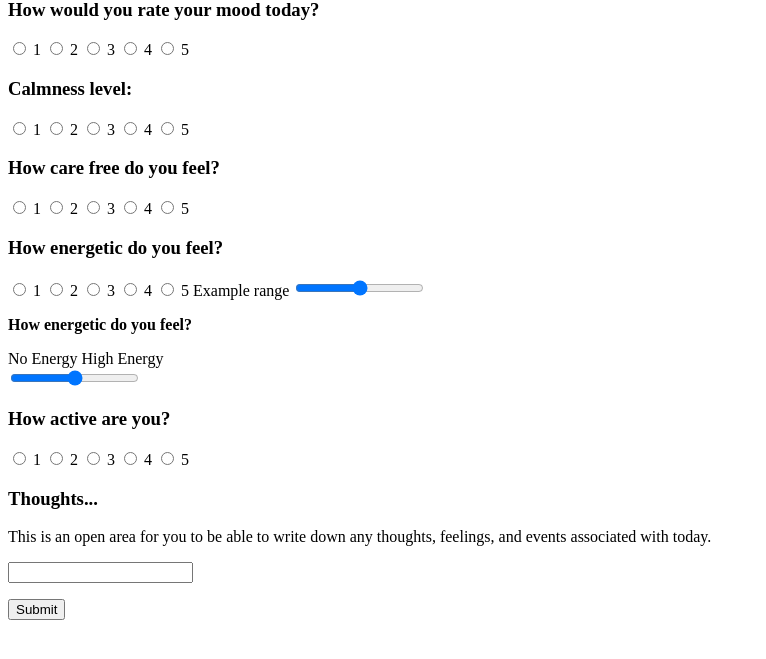
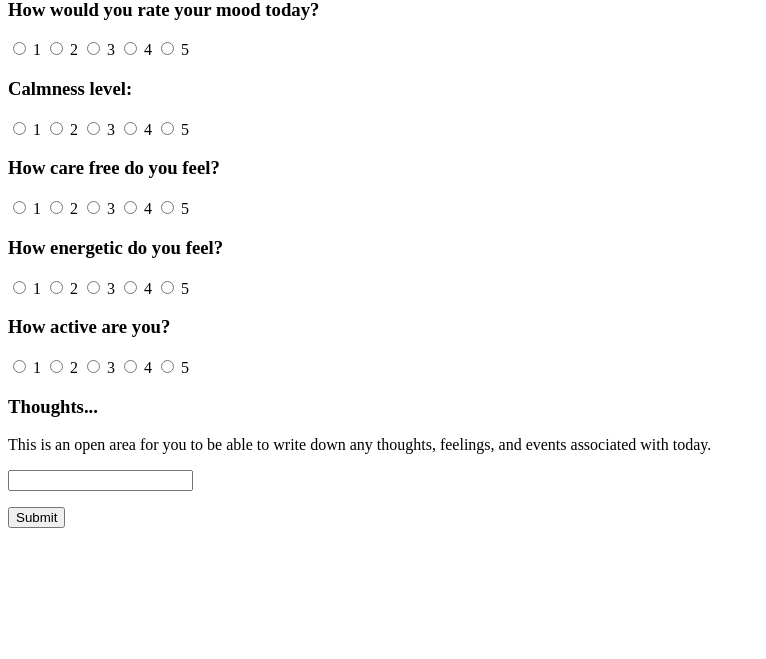
Before and after one commit to n-lambert/mindfulness-app, a Flask app: page /survey in a window 1280 px wide. Shown: the part 105-764 px from the top of the page, without its empty margins (0-766 px from the left). Run offline with Flask 2, Linux system fonts and the light colour scheme.

Commit message:
all working no range slider

```diff
--- a/templates/survey.html
+++ b/templates/survey.html
@@ -57,21 +57,6 @@
       <label for="rate-4">4</label>
       <input type="radio" name="q4_survey-answer" id="rate-5" value="5" required>
       <label for="rate-5">5</label>
-
-      <label for="customRange2" class="form-label">Example range</label>
-      <input type="range" class="form-range" min="1" max="5" id="customRange2">
-
-      <div class="mx-0 w-100">
-        <div class="text-center">
-          <p>
-            <strong>How energetic do you feel?</strong>
-          </p>
-        </div>
-        <label for="customRange3" class="form-label">No Energy</label>
-        <label for="customRange3" class="form-label float-end">High Energy</label>
-        <div class="range">
-          <input type="range" class="form-range" min="1" max="5" step="1" id="customRange3" />
-        </div>
     </p>
   <h3>How active are you?</h3>
     <p>
```
